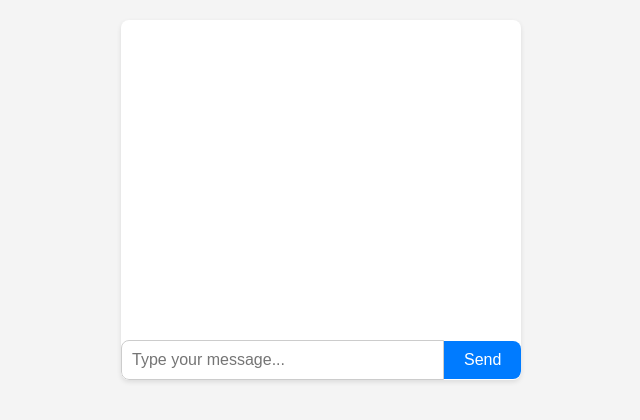
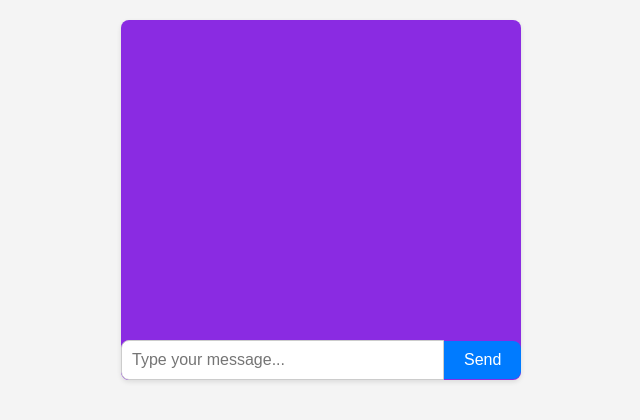
Before and after one commit to nishantgott/chatbot_ui, a plain HTML site: page index.html in a window 1280 px wide. Shown: the whole page, without its empty margins (319-959 px from the left). Drawn offline with Linux system fonts and the light colour scheme.

Commit message:
Update index.html

```diff
--- a/index.html
+++ b/index.html
@@ -16,11 +16,12 @@
         #chat-container {
     max-width: 400px;
     margin: 20px auto;
-            background-color: #fff;
+    background-color: #8a2be2; /* Vibrant shade of purple */
     border-radius: 8px;
     box-shadow: 0 2px 5px rgba(0, 0, 0, 0.1);
     overflow: hidden;
 }
+
 
         #chat-messages {
             padding: 10px;
```
Lines whose indentation alone changed are shown as unchanged.
